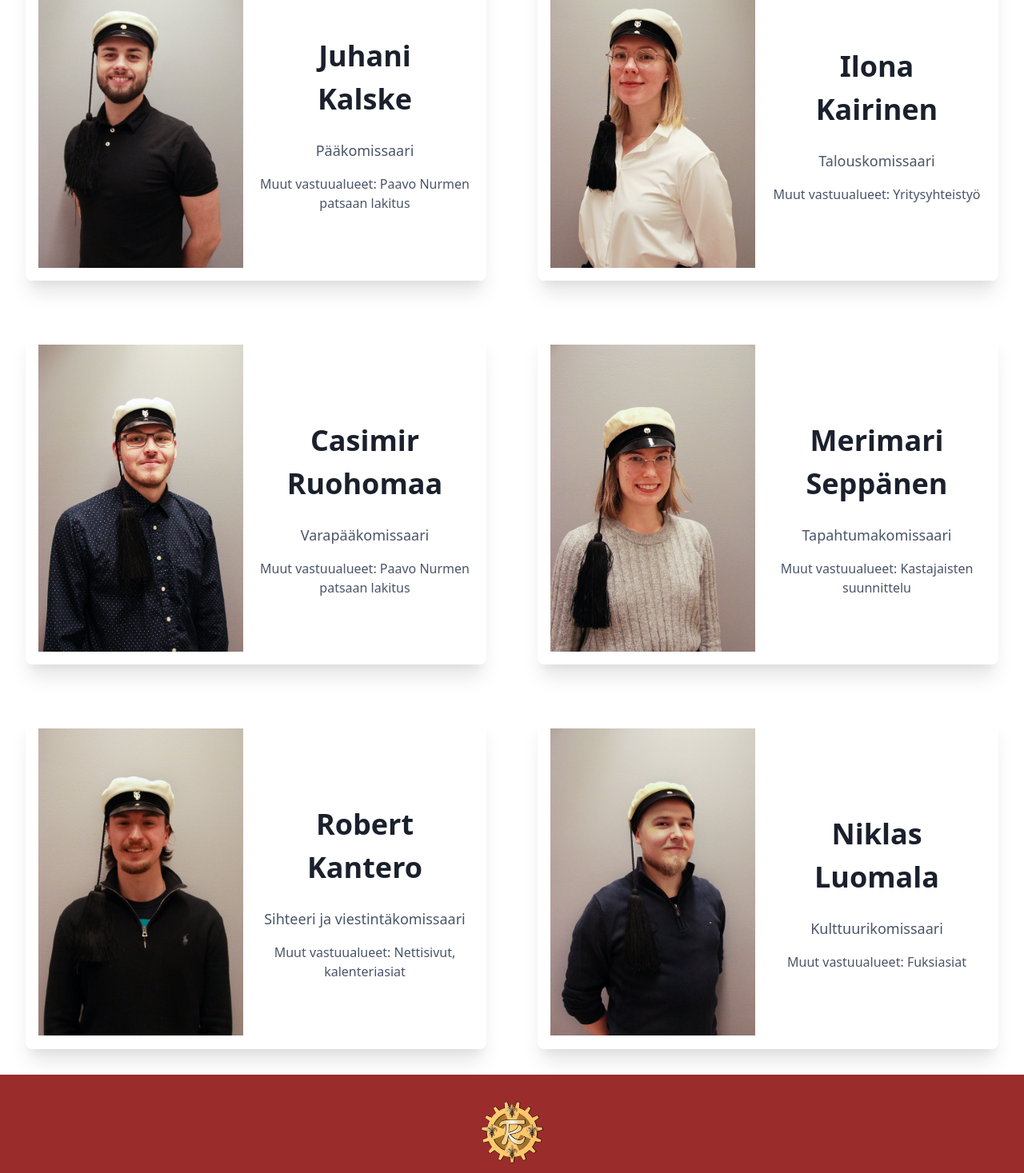
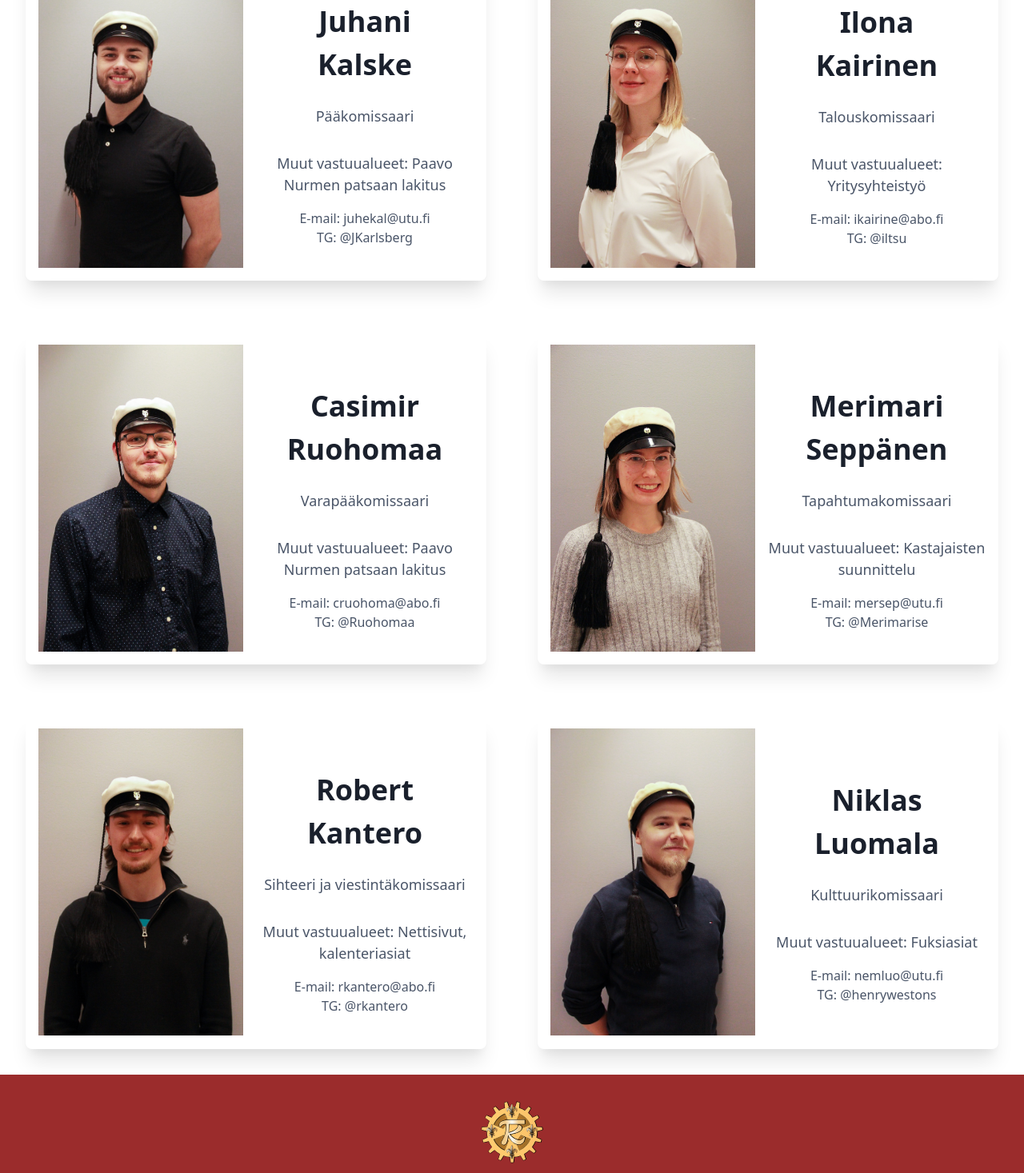
Before and after one commit to Teekkarikomissio/teekkarikomissio.fi, a Next.js app: page /fi/yhdistys in a window 1280 px wide. Shown: the part 551-2018 px from the top of the page at 80% size. Built offline with nearby package versions, Linux system fonts and the light colour scheme; what next would draw is missing.

Commit message:
Contact info (#9)
* test add contact info

* test 2 add conctact info

* test 3

* test 4

* test 5

* test6

* test7

* test8

* add contact info to association

```diff
--- a/pages/[lang]/yhdistys.js
+++ b/pages/[lang]/yhdistys.js
@@ -17,40 +17,52 @@ const Yhdistys = () => {
       name: 'Juhani Kalske',
       position: t('associationTitle'),
       responsibilities: t('associationResponsibilities'),
+      contact: 'E-mail: juhekal@utu.fi',
+      contact2: 'TG: @JKarlsberg',
     },
     {
       img: '/casimir.jpg',
       name: 'Casimir Ruohomaa',
       position: t('associationTitle1'),
       responsibilities: t('associationResponsibilities1'),
+      contact: 'E-mail: cruohoma@abo.fi',
+      contact2: 'TG: @Ruohomaa',
     },
     {
       img: '/robert.jpg',
       name: 'Robert Kantero',
       position: t('associationTitle2'),
       responsibilities: t('associationResponsibilities2'),
+      contact: 'E-mail: rkantero@abo.fi',
+      contact2: 'TG: @rkantero',
     },
     {
       img: '/ilona.jpg',
       name: 'Ilona Kairinen',
       position: t('associationTitle3'),
       responsibilities: t('associationResponsibilities3'),
+      contact: 'E-mail: ikairine@abo.fi',
+      contact2: 'TG: @iltsu',
     },
     {
       img: '/merimari.jpg',
       name: 'Merimari Seppänen',
       position: t('associationTitle4'),
       responsibilities: t('associationResponsibilities4'),
+      contact: 'E-mail: mersep@utu.fi',
+      contact2: 'TG: @Merimarise',
     },
     {
       img: '/niklas.jpg',
       name: 'Niklas Luomala',
       position: t('associationTitle5'),
       responsibilities: t('associationResponsibilities5'),
+      contact: 'E-mail: nemluo@utu.fi',
+      contact2: 'TG: @henrywestons',
     },
   ];
 
-  const BoardCard = ({ img, name, position, responsibilities }) => {
+  const BoardCard = ({ img, name, position, responsibilities, contact, contact2 }) => {
     return (
       <div className="max-w-full items-center justify-center rounded-lg shadow-xl m-8">
         <div className="lg:flex lg:flex-row flex flex-col items-center justify-center p-4">
@@ -58,7 +70,9 @@ const Yhdistys = () => {
           <div className="w-2/3 flex flex-col items-center justify-center h-auto lg:ml-4 mb-4">
             <H2>{name}</H2>
             <p className="text-gray-700 text-lg my-4">{position}</p>
-            <p className="text-gray-700 text-base">{t('associationOtherResponsibilities')} {responsibilities}</p>
+            <p className="text-gray-700 text-lg my-4">{t('associationOtherResponsibilities')} {responsibilities}</p>
+            <p className="text-gray-700 text-base">{contact}</p>
+            <p className="text-gray-700 text-base">{contact2}</p>
           </div>
         </div>
       </div>
@@ -77,8 +91,8 @@ const Yhdistys = () => {
         <H2>{t('associationHeading1')} {new Date().getFullYear()} {t('associationHeading2')}</H2>
         <div className="border-b-4 border-solid border-blue-700 lg:border-blue-700 my-4" />
         <div className="lg:grid lg:grid-flow-col lg:grid-cols-2 lg:grid-rows-3 md:block">
-          {boardMembers.map(({ img, name, position, responsibilities }) => (
-            <BoardCard key={`${name}`} img={img} name={name} position={position} responsibilities={responsibilities} />
+          {boardMembers.map(({ img, name, position, responsibilities, contact, contact2}) => (
+            <BoardCard key={`${name}`} img={img} name={name} position={position} responsibilities={responsibilities} contact={contact} contact2={contact2}/>
           ))}
         </div>
       </div>
```
